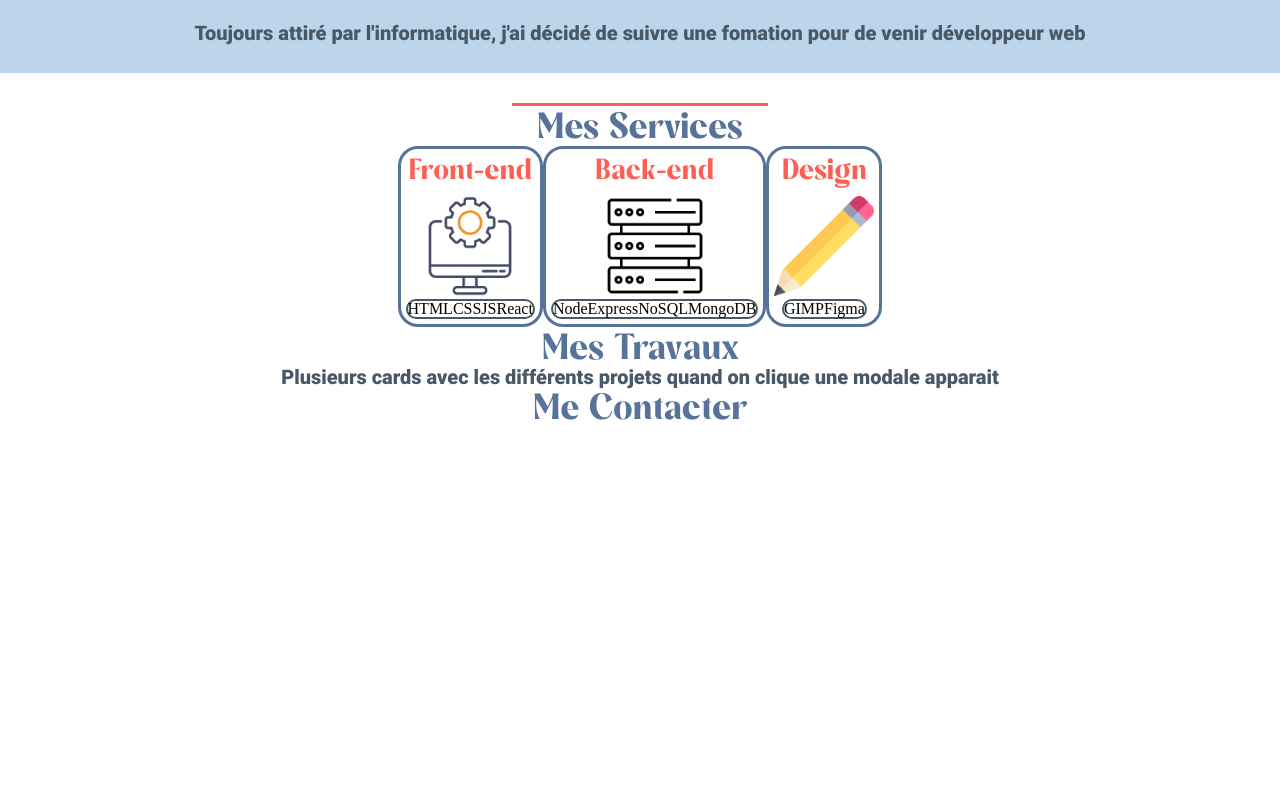
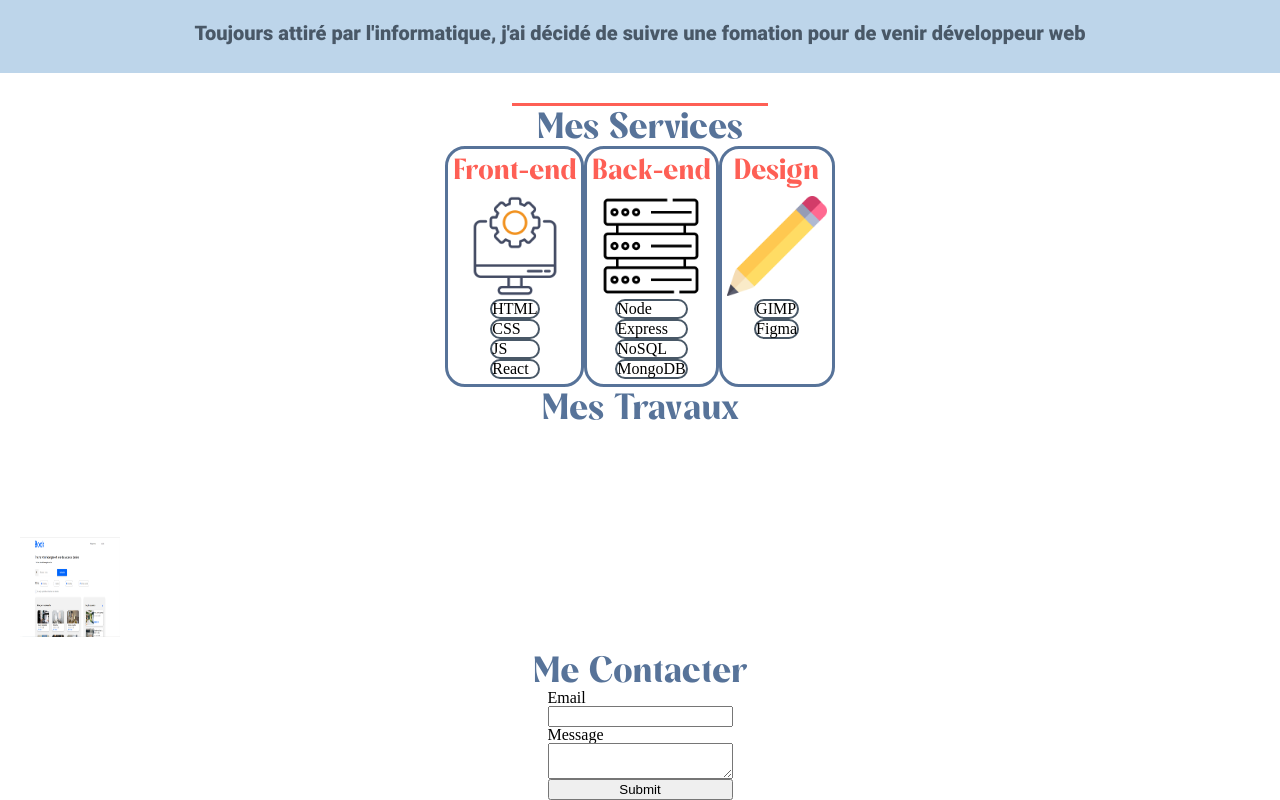
Before and after one commit to VictorDiez10/Portfolio, a React (Vite) app: page / in a window 1280 px wide. Shown: the part 948-1748 px from the top of the page. Before the commit the page ends 1383 px from the top, so only its background shows below. Built offline with nearby package versions, Linux system fonts and the light colour scheme.

Commit message:
Mise en place de la modale

```diff
--- a/src/components/card.jsx
+++ b/src/components/card.jsx
@@ -7,7 +7,9 @@ export default function card({title, img, outil}) {
             <h3 className="title">{title}</h3>
             <div className="container-img"><img src={img} alt={img} /></div>
             <div className="outils">
-                <div className="outil">{outil}</div>
+            {outil.map((item, index) => {
+        return <div key={`outil-${index}`} className="outil">{item}</div>
+    })}
             </div>
         </div>
     )
--- a/src/components/contact.jsx
+++ b/src/components/contact.jsx
@@ -1,12 +1,12 @@
 import '../styles/contact.scss';
-import contactForm from './contactForm';
+import ContactForm from './contactForm';
 
 export default function Contact() {
     return (
         <section id="contact">
             <h2>Me Contacter</h2>
             <div className='contacter'>
-                <contactForm />
+                <ContactForm />
             </div>
         </section>
     )
--- a/src/components/contactForm.jsx
+++ b/src/components/contactForm.jsx
@@ -1,7 +1,7 @@
 import React, { useState } from 'react';
 import axios from 'axios';
 
-export default () => {
+export default function ContactForm() {
     const [status, setStatus] = useState({
         submitted: false,
         submitting: false,
@@ -59,9 +59,7 @@ export default () => {
         });
     };
     return (
-        <main>
-        <h1>React and Formspree</h1>
-        <hr />
+        <div className='contact-form'>
         <form onSubmit={handleOnSubmit}>
             <label htmlFor="email">Email</label>
             <input
@@ -92,6 +90,6 @@ export default () => {
             <div className="error">Error: {status.info.msg}</div>
         )}
         {!status.info.error && status.info.msg && <p>{status.info.msg}</p>}
-        </main>
+        </div>
     );
 };
--- /dev/null
+++ b/src/components/modal.jsx
@@ -0,0 +1,48 @@
+import { useState } from 'react'
+import '../styles/modal.scss'
+
+export default function modal({img, titre, outil, mission}) {
+
+    const [modal, setModal] = useState(false);
+
+    const toggleModal = () => {
+        setModal(!modal)
+    }
+
+    return (
+        <>
+        <div className="img-btn-modal"
+        onClick={toggleModal}
+        >
+            <img src={img} alt="#" />
+        </div>
+        {modal && (
+            <div className="modal">
+            <div className="overlay"
+            onClick={toggleModal}
+            ></div>
+            <div className="modal-content">
+                <div className="modal-img">
+                    <img src={img} alt="" />
+                </div>
+                <div className="modal-info">
+                    <h3 className='modal-titre'>{titre}</h3>
+                    <div className="modal-mission">{mission}</div>
+                    <div className="modal-outils">
+                        {outil.map((item, index)=> {
+                            return  <div key={`outil-${index}`} className="modal-outil">{item}</div>
+                        })}
+
+                    </div>
+                </div>
+                <button
+                className="close-modal"
+                onClick={toggleModal}
+                >Close</button>
+            </div>
+        </div>
+        )}
+
+        </>
+    )
+}
--- a/src/components/services.jsx
+++ b/src/components/services.jsx
@@ -2,7 +2,7 @@ import '../styles/services.scss';
 import Card from './card';
 import logiciel from '../assets/icon/logiciel.png';
 import server from '../assets/icon/serveur.png';
-import crayon from '../assets/icon/crayon.png'
+import crayon from '../assets/icon/crayon.png';
 
 export default function Services() {
     return (
--- a/src/components/travaux.jsx
+++ b/src/components/travaux.jsx
@@ -1,12 +1,28 @@
-import '../styles/travaux.scss'
+import '../styles/travaux.scss';
+import Modal from './modal';
+import booki from '../assets/site/booki.png';
 
 export default function Travaux() {
   return (
     <section id="travaux">
       <h2>Mes Travaux</h2>
             <div className='travaux'>
-                <p>Plusieurs cards avec les différents projets quand on clique une modale apparait </p>
+              {works.map((work)=> (
+                <Modal img={work.image} titre={work.titre} mission={work.mission} outil={work.outil}/>
+                ))}
             </div>
         </section>
   )
 }
+
+const works = [
+  {
+    image: booki,
+    titre: "Booki",
+    lien: "https://github.com/VictorDiez10/Projet-2-html-css",
+    mission: "",
+    outil: [
+      "HTML", "CSS"
+    ]
+  }
+]
--- a/src/styles/contact.scss
+++ b/src/styles/contact.scss
@@ -4,7 +4,11 @@
 //     align-items: center;
 // }
 
-.contacter p {
+.contact-form {
     display: flex;
     justify-content: center;
+    form {
+        display: flex;
+        flex-direction: column;
+    }
 }
--- /dev/null
+++ b/src/styles/modal.scss
@@ -0,0 +1,52 @@
+.img-btn-modal  img {
+    width: 100px;
+    height: 100px;
+}
+
+body.active-modal {
+    overflow-y: hidden;
+}
+
+.img-btn-modal {
+    padding: 10px 20px;
+    display: block;
+    margin: 100px auto 0;
+    font-size: 18px;
+}
+
+.modal, .overlay {
+    width: 100vw;
+    height: 100vh;
+    top: 0;
+    left: 0;
+    right: 0;
+    bottom: 0;
+    position: fixed;
+}
+
+.overlay {
+    background: rgba(49,49,49,0.8);
+}
+.modal-content {
+    position: absolute;
+    top: 40%;
+    left: 50%;
+    transform: translate(-50%, -50%);
+    line-height: 1.4;
+    background: #f1f1f1;
+    padding: 14px 28px;
+    border-radius: 3px;
+    max-width: 600px;
+    min-width: 300px;
+}
+
+.close-modal {
+    position: absolute;
+    top: 10px;
+    right: 10px;
+    padding: 5px 7px;
+}
+
+.modal-img img {
+    width: 100px;
+}
```
Also changed, not shown: src/assets/site/booki.png (added).
